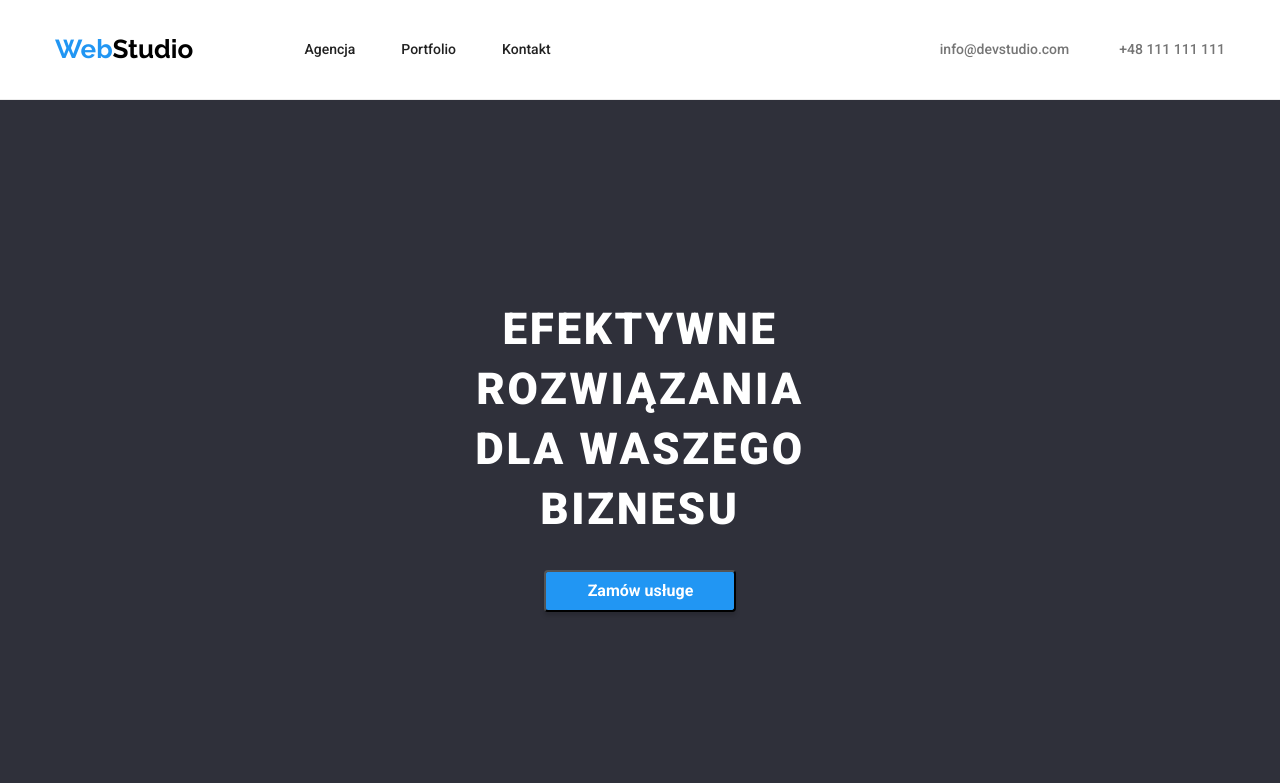
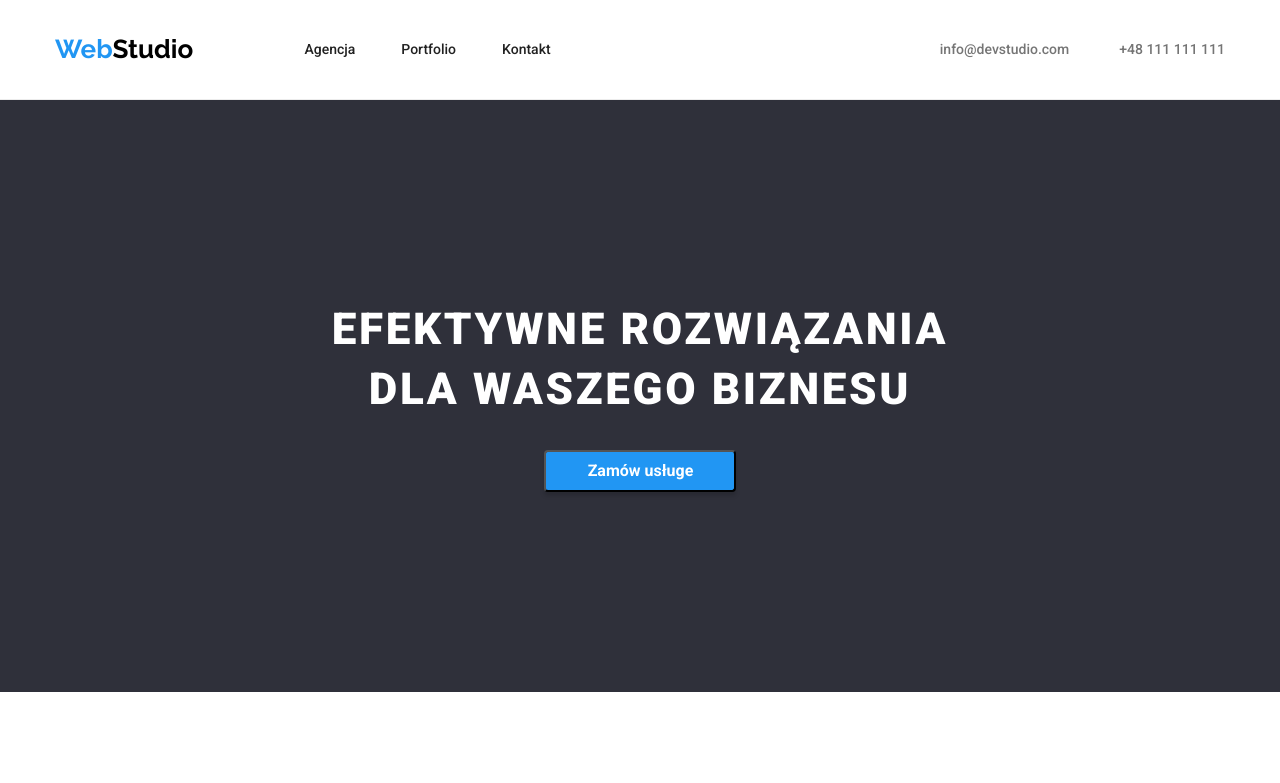
Before and after one commit to Hrabianka/goit-markup-hw-03, a plain HTML site: page index.html in a window 1280 px wide. Shown: the top 783 px of the page. Drawn offline with nearby package versions, Linux system fonts and the light colour scheme.

Commit message:
h1 - poprawki

```diff
--- a/css/styles.css
+++ b/css/styles.css
@@ -144,10 +144,7 @@ h2 {
 
 .main-div {
   background: var(--grey-color);
-  padding-right: 427px;
-  padding-left: 427px;
   padding-top: 200px;
-
   padding-bottom: 200px;
 }
 .main-flex {
@@ -164,7 +161,7 @@ h2 {
   text-align: center;
   letter-spacing: 0.06em;
   text-transform: uppercase;
-
+  max-width: 696px;
   color: var(--white-color);
 }
 
```
